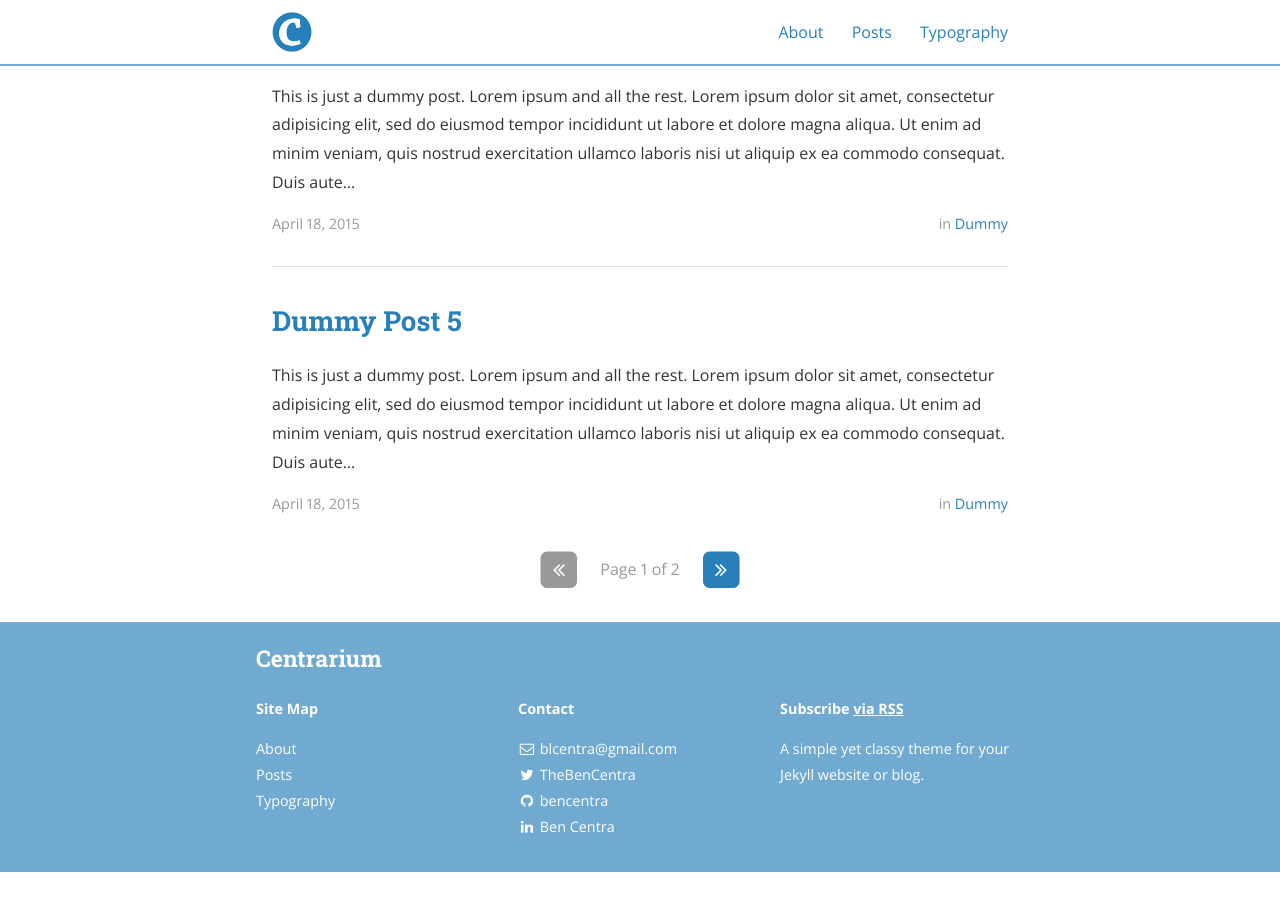
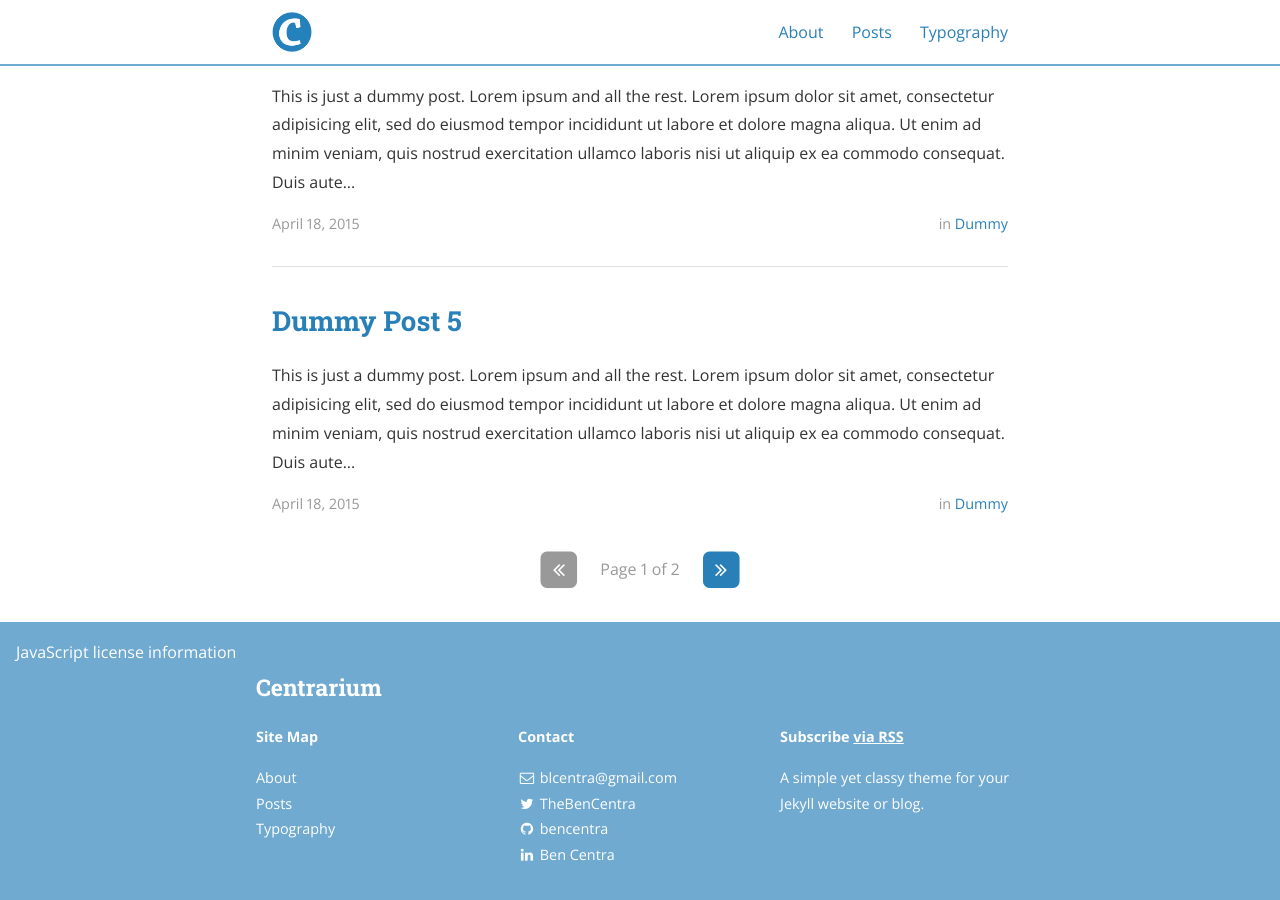
Before and after one commit to bencentra/centrarium, a Jekyll site: the page built from index.html, in a window 1280 px wide and 900 px high, scrolled down 1303 px. Built offline with Jekyll 4.4.1, drawn with Linux system fonts in a browser that asks for light colours; nearby versions of some CDN libraries; the list of posts is cut into pages by our own code; before the commit the page ends 2175 px from its top, so only the background shows below that.

Commit message:
Update footer.html

```diff
--- a/_includes/footer.html
+++ b/_includes/footer.html
@@ -1,4 +1,5 @@
 <footer class="site-footer">
+<a href="/about/javascript" data-jslicense="1">JavaScript license information</a>
 
   <div class="wrapper">
 
```
